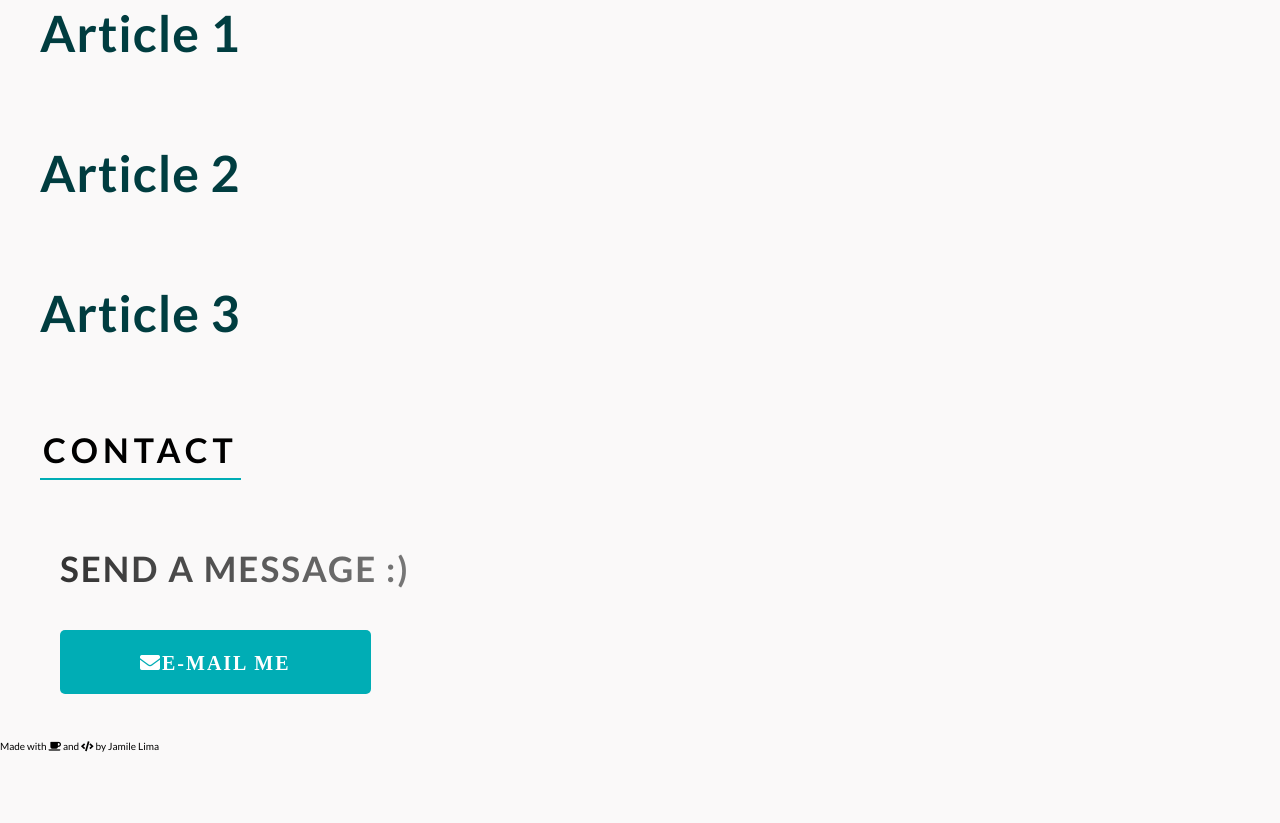
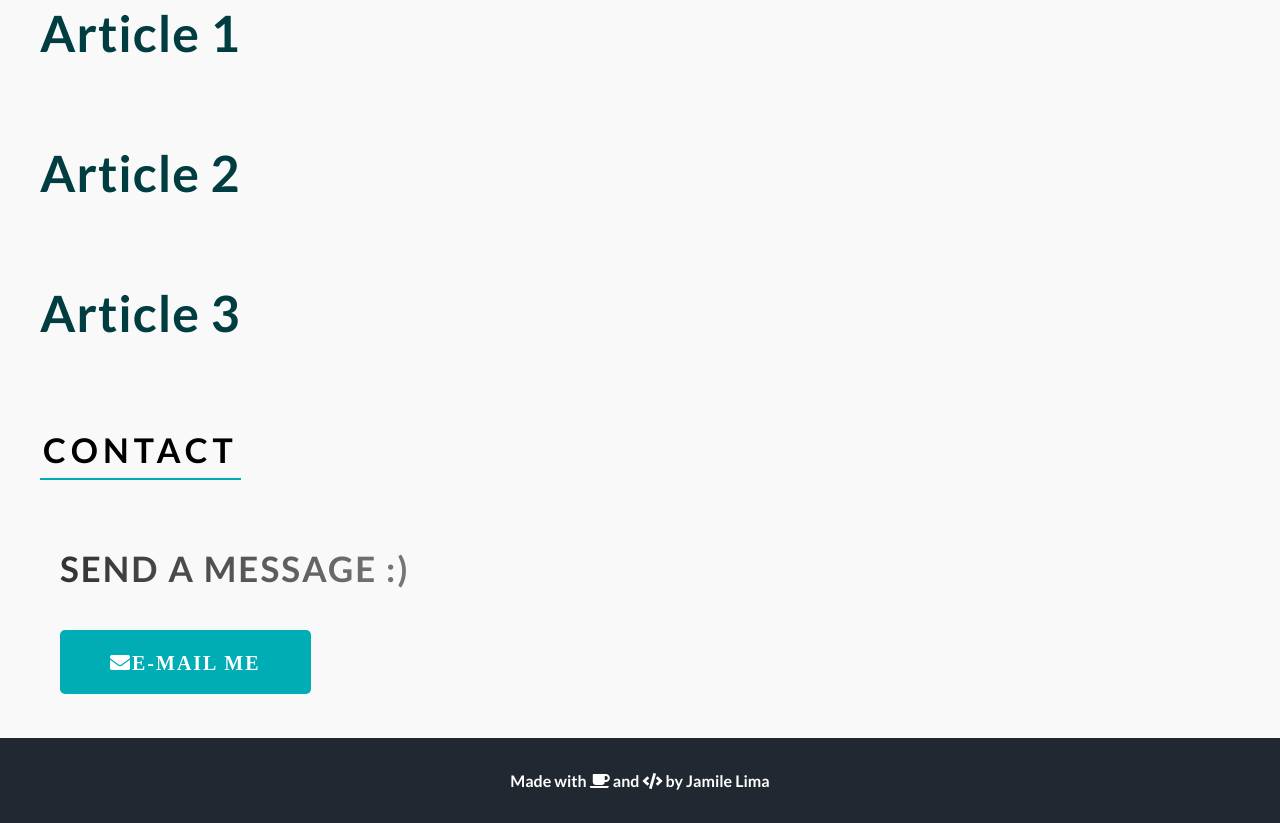
Before and after one commit to fellahi-ali/portfolio, a website: page index.html in a window 1280 px wide. Shown: the part 2534-3357 px from the top of the page. Before the commit the page ends 3288 px from the top, so only its background shows below. Drawn offline with Linux system fonts and the light colour scheme.

Commit message:
Add styles on footer section

```diff
--- /dev/null
+++ b/sass/_footer.scss
@@ -0,0 +1,16 @@
+.footer {
+  padding: 3rem;
+
+  background-color: var(--color-dark);
+  color: #fff;
+
+  @media only screen and (max-width: $bp-medium) {
+    padding: 2rem;
+  }
+
+  &__message {
+    font-size: 1.6rem;
+    font-weight: 700;
+    text-align: center;
+  }
+}
--- a/sass/main.scss
+++ b/sass/main.scss
@@ -5,4 +5,5 @@
 @import "portfolio.scss";
 @import "articles.scss";
 @import "contact.scss";
+@import "footer.scss";
 @import "utils.scss";
```
Also changed, not shown: css/style.css.
